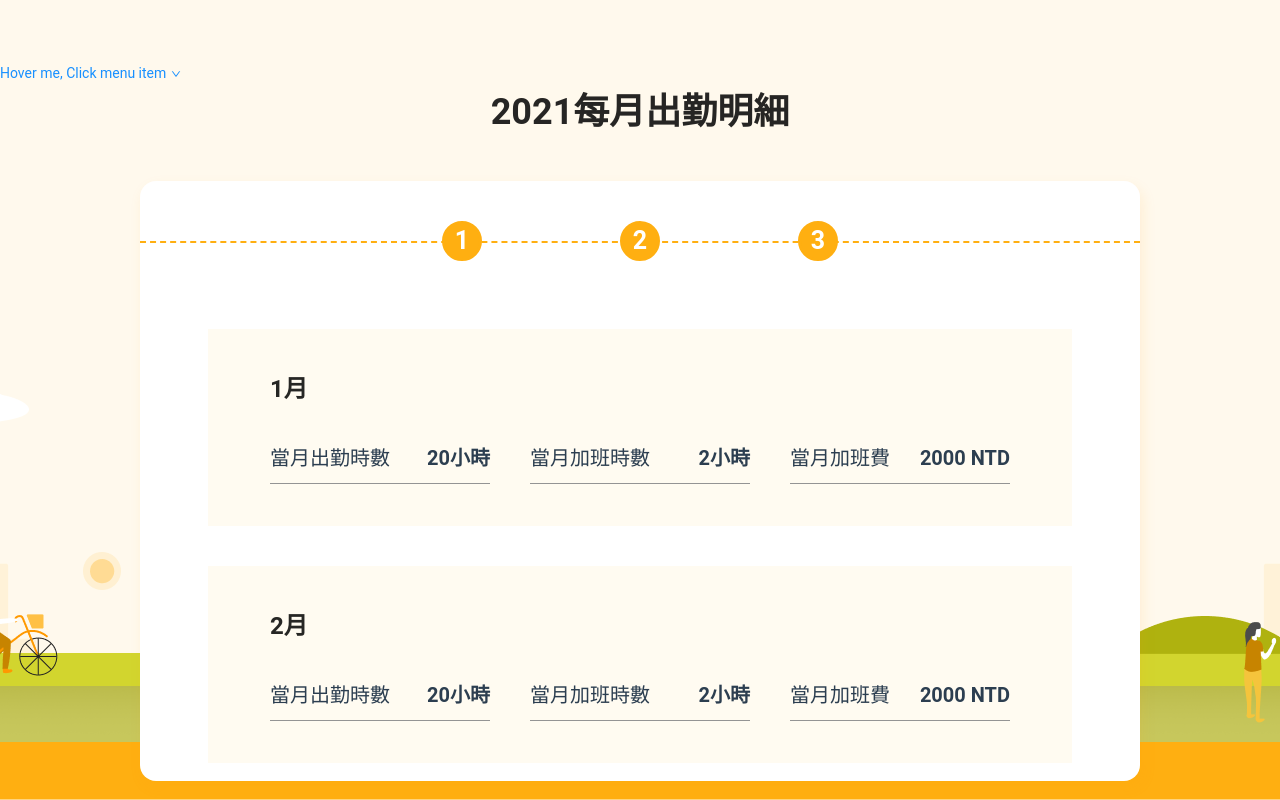
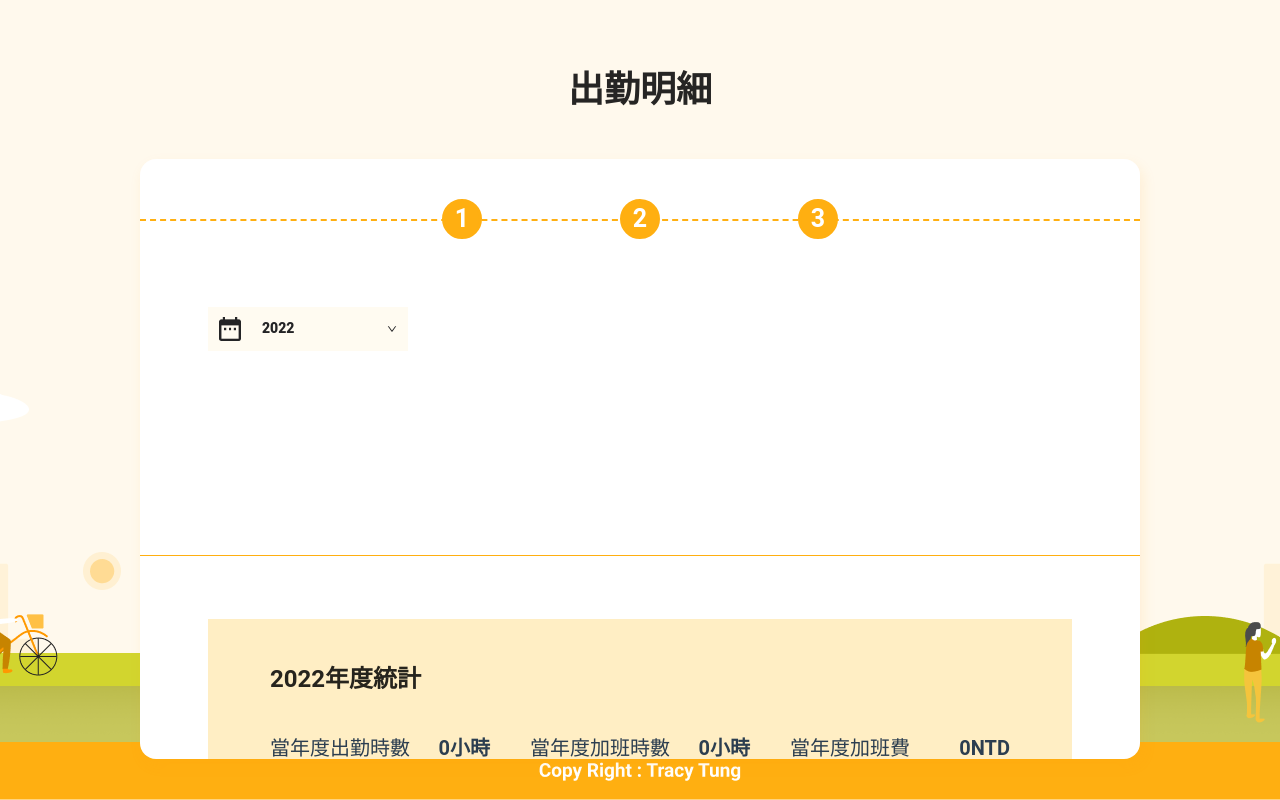
Before and after one commit to Chiahsuan-TW/overtime-pay-calculator, a Vue app: page /AnnualRecord in a window 1280 px wide. Built offline with nearby package versions, Linux system fonts and the light colour scheme.

Commit message:
完成calculateSalary

```diff
--- /dev/null
+++ b/src/assets/scss/custom/_dropDown.scss
@@ -0,0 +1,29 @@
+.custom-dropdown {
+  a {
+    width: 200px;
+    font-weight: 900;
+  }
+  > a {
+    display: flex;
+    padding: 10px;
+    color: color.$black;
+    background-color: color.$pale-yellow;
+  }
+  .wrap_img {
+    width: 24px;
+    height: 24px;
+    margin-right: 20px;
+    img {
+      width: 100%;
+      height: 100%;
+      object-fit: contain;
+    }
+  }
+  .display_text {
+    flex-grow: 1;
+  }
+  .ant-dropdown-trigger .anticon.anticon-down {
+    display: flex;
+    align-items: center;
+  }
+}
--- a/src/components/AnnualList.vue
+++ b/src/components/AnnualList.vue
@@ -1,18 +1,19 @@
 <template>
   <div class="modal-content-item">
-    <h4>2021年度統計</h4>
+    <h4>{{ year }}年度統計</h4>
+    <!-- <p>{{ calculateAnnualOfYear }}</p> -->
     <div class="monthly-details">
       <p class="working-hours">
         <span>當年度出勤時數</span>
-        <span>60小時</span>
+        <span>{{ workingHourOfYear ? workingHourOfYear : 0 }}小時</span>
       </p>
       <p class="overtime-hours">
         <span>當年度加班時數</span>
-        <span>6小時</span>
+        <span>{{ overtimeHourOfYear ? overtimeHourOfYear : 0 }}小時</span>
       </p>
       <p class="overtime-hours">
         <span>當年度加班費</span>
-        <span>6000 NTD</span>
+        <span>{{ overtimePayOfYear ? overtimePayOfYear : 0 }}NTD</span>
       </p>
     </div>
   </div>
@@ -21,6 +22,21 @@
 <script>
 export default {
   name: "AnnualList",
+  props: ["year", "calculateAnnualOfYear"],
+  computed: {
+    workingHourOfYear() {
+      const { workingHour } = { ...this.calculateAnnualOfYear };
+      return workingHour;
+    },
+    overtimeHourOfYear() {
+      const { overtimeHour } = { ...this.calculateAnnualOfYear };
+      return overtimeHour;
+    },
+    overtimePayOfYear() {
+      const { overtimePay } = { ...this.calculateAnnualOfYear };
+      return overtimePay;
+    },
+  },
 };
 </script>
 
--- a/src/components/MonthlyList.vue
+++ b/src/components/MonthlyList.vue
@@ -1,14 +1,14 @@
 <template>
   <div class="modal-content-item">
-    <h4>{{ month }}</h4>
+    <h4>{{ month }}月</h4>
     <div class="monthly-details">
       <p class="working-hours">
         <span>當月出勤時數</span>
-        <span>{{ workingHours }}小時</span>
+        <span>{{ workingHour }}小時</span>
       </p>
       <p class="overtime-hours">
         <span>當月加班時數</span>
-        <span>{{ overtimeHours }}小時</span>
+        <span>{{ overtimeHour }}小時</span>
       </p>
       <p class="overtime-hours">
         <span>當月加班費</span>
@@ -23,19 +23,19 @@ export default {
   name: "MonthlyList",
   props: {
     month: {
-      type: String,
+      type: [Number, String],
       required: true,
     },
-    workingHours: {
-      type: Number,
+    workingHour: {
+      type: [Number, String],
       required: true,
     },
-    overtimeHours: {
-      type: Number,
+    overtimeHour: {
+      type: [Number, String],
       required: true,
     },
     overtimePay: {
-      type: Number,
+      type: [Number, String],
       required: true,
     },
   },
--- a/src/main.js
+++ b/src/main.js
@@ -6,6 +6,7 @@ import store from "./store";
 import "ant-design-vue/dist/antd.css";
 import "../src/assets/scss/custom/_custom-calendar.scss";
 import "../src/assets/scss/custom/_custom-timepicker.scss";
+import "../src/assets/scss/custom/_dropDown.scss";
 import "@/assets/scss/_reset.scss";
 
 import { DatePicker, TimePicker, Dropdown, Menu } from "ant-design-vue";
--- a/src/store/MonthlyRecord.js
+++ b/src/store/MonthlyRecord.js
@@ -6,7 +6,7 @@ const MonthlyRecord = {
     monthlySummary: [],
     workingHours: [],
     overtimeHours: [],
-    overtimePay: [],
+    overtimePays: [],
   }),
   mutations: {
     getMonthlyData(state, getData) {
@@ -32,7 +32,7 @@ const MonthlyRecord = {
       state.overtimeHours = overtimeHours;
     },
     updateOvertimePay(state, overtimePay) {
-      state.overtimePay = overtimePay;
+      state.overtimePays = overtimePay;
     },
   },
   actions: {
@@ -95,6 +95,15 @@ const MonthlyRecord = {
     currentCompanyID(state, getters, rootState) {
       return `company${rootState.currentIndex + 1}`;
     },
+    workingHours(state) {
+      return state.workingHours;
+    },
+    overtimeHours(state) {
+      return state.overtimeHours;
+    },
+    overtimePays(state) {
+      return state.overtimePays;
+    },
   },
 };
 
--- a/src/views/AnnualRecord.vue
+++ b/src/views/AnnualRecord.vue
@@ -1,30 +1,47 @@
 <template>
+  <h3>出勤明細</h3>
+  <!-- <pre>workingHours{{ workingHours }}</pre> -->
+  <!-- <pre>overtimeHours{{ overtimeHours }}</pre> -->
+  <!-- <pre>overtimePays{{ overtimePays }}</pre> -->
+  <!-- <pre>formattedData{{ formattedData }}</pre> -->
+  <!-- <pre>{{ showData }}</pre> -->
+  <!-- <pre>{{ calculateAnnualOfYear }}</pre> -->
+  <div class="modal">
+    <Stepper :currentStep="currentStep" />
+    <div class="modal-content custom-dropdown">
       <a-dropdown>
         <a class="ant-dropdown-link" @click.prevent>
-      Hover me, Click menu item
+          <div class="wrap_img">
+            <img src="../assets/images/calendar.png" alt="calendar icon" />
+          </div>
+          <span class="display_text">{{ selectedYear ? selectedYear : "選擇年份" }}</span>
           <DownOutlined />
         </a>
         <template #overlay>
-      <a-menu @click="onClick">
-        <a-menu-item key="1">1st menu item</a-menu-item>
-        <a-menu-item key="2">2nd menu item</a-menu-item>
-        <a-menu-item key="3">3rd menu item</a-menu-item>
+          <a-menu @click="clickYear">
+            <a-menu-item v-for="year in years" :key="year">{{ year }}</a-menu-item>
           </a-menu>
         </template>
       </a-dropdown>
-  <h3>2021每月出勤明細</h3>
-  <div class="modal">
-    <Stepper :currentStep="currentStep" />
+    </div>
+
     <div class="modal-content">
-      <MonthlyList v-for="(record, index) in monthlyRecords" :key="index" v-bind="record" />
+      <MonthlyList
+        v-for="(data, index) in showData"
+        :key="index"
+        :year="data.year"
+        :month="data.month"
+        :workingHour="data.workingHour"
+        :overtimeHour="data.overtimeHour"
+        :overtimePay="data.overtimePay"
+      />
     </div>
 
     <div class="divider"></div>
 
     <div class="result">
-      <AnnualList />
+      <AnnualList :year="selectedYear" :calculateAnnualOfYear="calculateAnnualOfYear" />
     </div>
-
     <div class="bottom">
       <ProcedureButton class="previous-button" @click="previousButton">上一步</ProcedureButton>
       <ProcedureButton class="complete-button">完成</ProcedureButton>
@@ -49,16 +66,84 @@ export default {
   data() {
     return {
       currentStep: 3,
+      selectedYear: 2022,
       monthlyRecords: [
-        { month: "1月", workingHours: 20, overtimeHours: 2, overtimePay: 2000 },
-        { month: "2月", workingHours: 20, overtimeHours: 2, overtimePay: 2000 },
-        { month: "3月", workingHours: 20, overtimeHours: 2, overtimePay: 2000 },
+        {
+          year: 2020,
+          month: "1月",
+          workingHours: 20,
+          overtimeHours: 2,
+          overtimePay: 2000,
+        },
+        {
+          year: 2020,
+          month: "2月",
+          workingHours: 20,
+          overtimeHours: 2,
+          overtimePay: 2000,
+        },
+        {
+          year: 2020,
+          month: "3月",
+          workingHours: 20,
+          overtimeHours: 2,
+          overtimePay: 2000,
+        },
       ],
     };
   },
   methods: {
     previousButton() {
       this.$router.back();
+    },
+    clickYear(e) {
+      this.selectedYear = e.key;
+    },
+  },
+
+  computed: {
+    workingHours() {
+      return this.$store.getters["recordingData/workingHours"] || [];
+    },
+    overtimeHours() {
+      return this.$store.getters["recordingData/overtimeHours"] || [];
+    },
+    overtimePays() {
+      return this.$store.getters["recordingData/overtimePays"] || [];
+    },
+    formattedData() {
+      const data = [];
+      for (let workingHour in this.workingHours) {
+        const formattedObject = {};
+        const yearLength = workingHour.length - 2;
+        formattedObject["year"] = workingHour.slice(0, yearLength);
+        formattedObject["month"] = workingHour.slice(-2);
+        formattedObject["workingHour"] = this.workingHours[workingHour];
+        formattedObject["overtimeHour"] = this.overtimeHours[workingHour];
+        formattedObject["overtimePay"] = this.overtimePays[workingHour];
+        data.push(formattedObject);
+      }
+      return data;
+    },
+    years() {
+      return this.formattedData.reduce((previousData, currentData) => {
+        const findResult = previousData.findIndex((item) => item === currentData.year);
+        if (findResult === -1) {
+          previousData.push(currentData.year);
+        }
+        return previousData;
+      }, []);
+    },
+    showData() {
+      return this.formattedData.filter((item) => item.year === this.selectedYear);
+    },
+    calculateAnnualOfYear() {
+      return this.showData.reduce((previousData, currentData) => {
+        previousData["workingHour"] = (previousData["workingHour"] ?? 0) + currentData.workingHour;
+        previousData["overtimeHour"] = (previousData["overtimeHour"] ?? 0) + currentData.overtimeHour;
+        previousData["overtimePay"] = (previousData["overtimePay"] ?? 0) + currentData.overtimePay;
+        return previousData;
+      }, {});
     },
   },
 };
```
Lines whose indentation alone changed are shown as unchanged.
